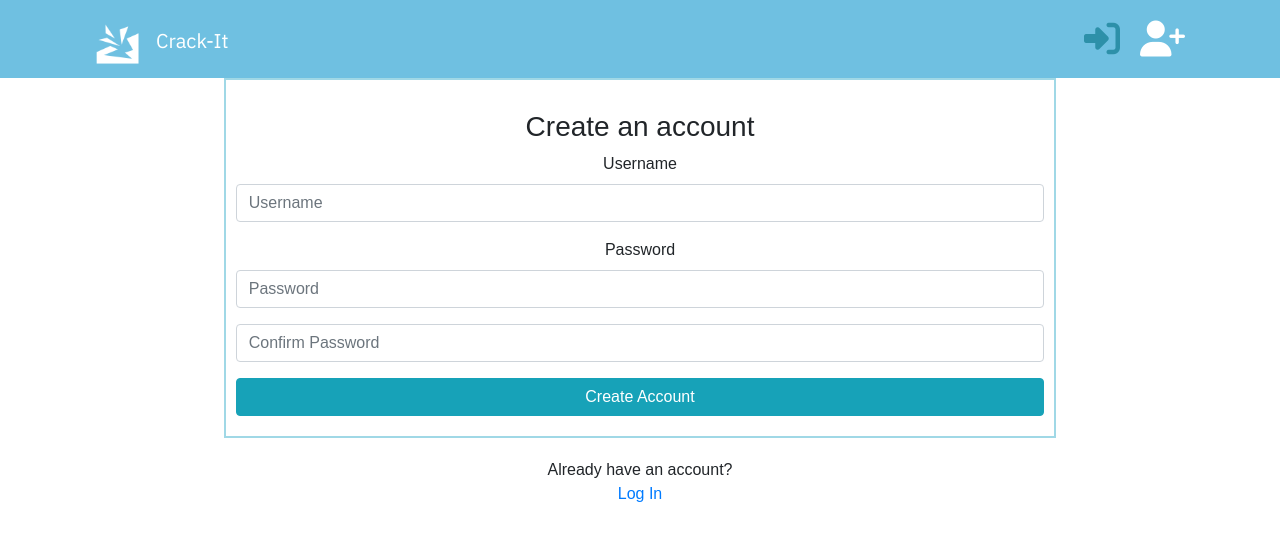
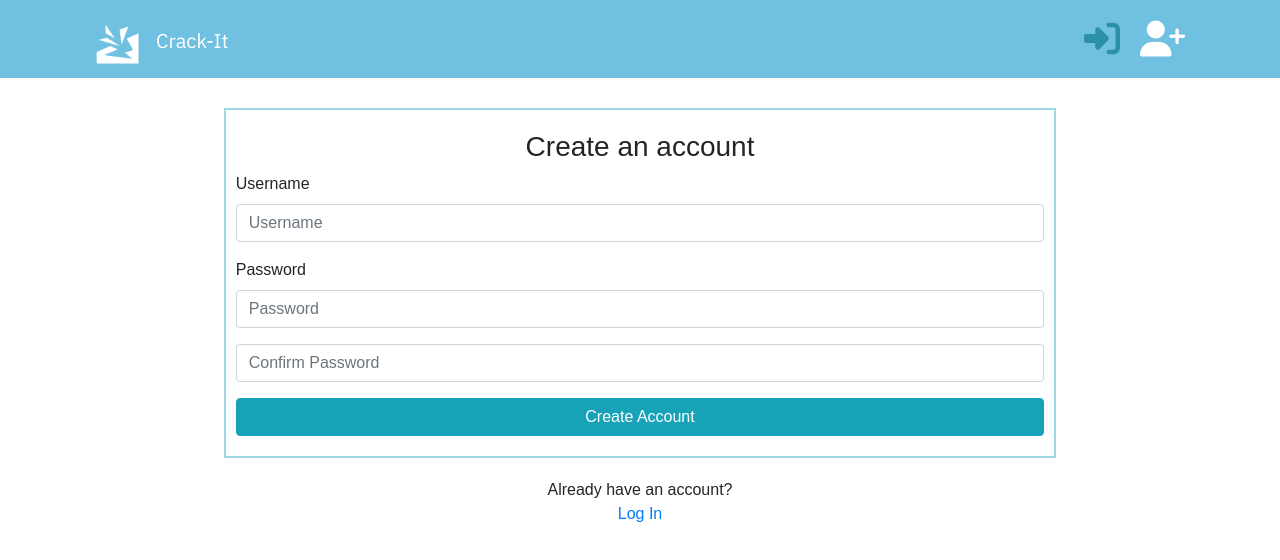
Before and after one commit to alcl2000/Amy-Lewis-PP5-FE, a React (Create React App) app: page /signin in a window 1280 px wide. Shown: the top 560 px of the page. Built offline with nearby package versions, Linux system fonts and the light colour scheme.

Commit message:
style: signup form styling

```diff
--- a/src/styles/SignUpForm.module.css
+++ b/src/styles/SignUpForm.module.css
@@ -1,10 +1,12 @@
 .Title{
-    padding-top: 10px;
+    text-align: center;
 }
 .Form{
+    margin-top: 30px;
     max-width: 75%;
     padding: 20px 10px;
     border:  2px solid #a0d8e6;
+    text-align: left;
 }
 .Subtext{
     max-width: 75%;
```
